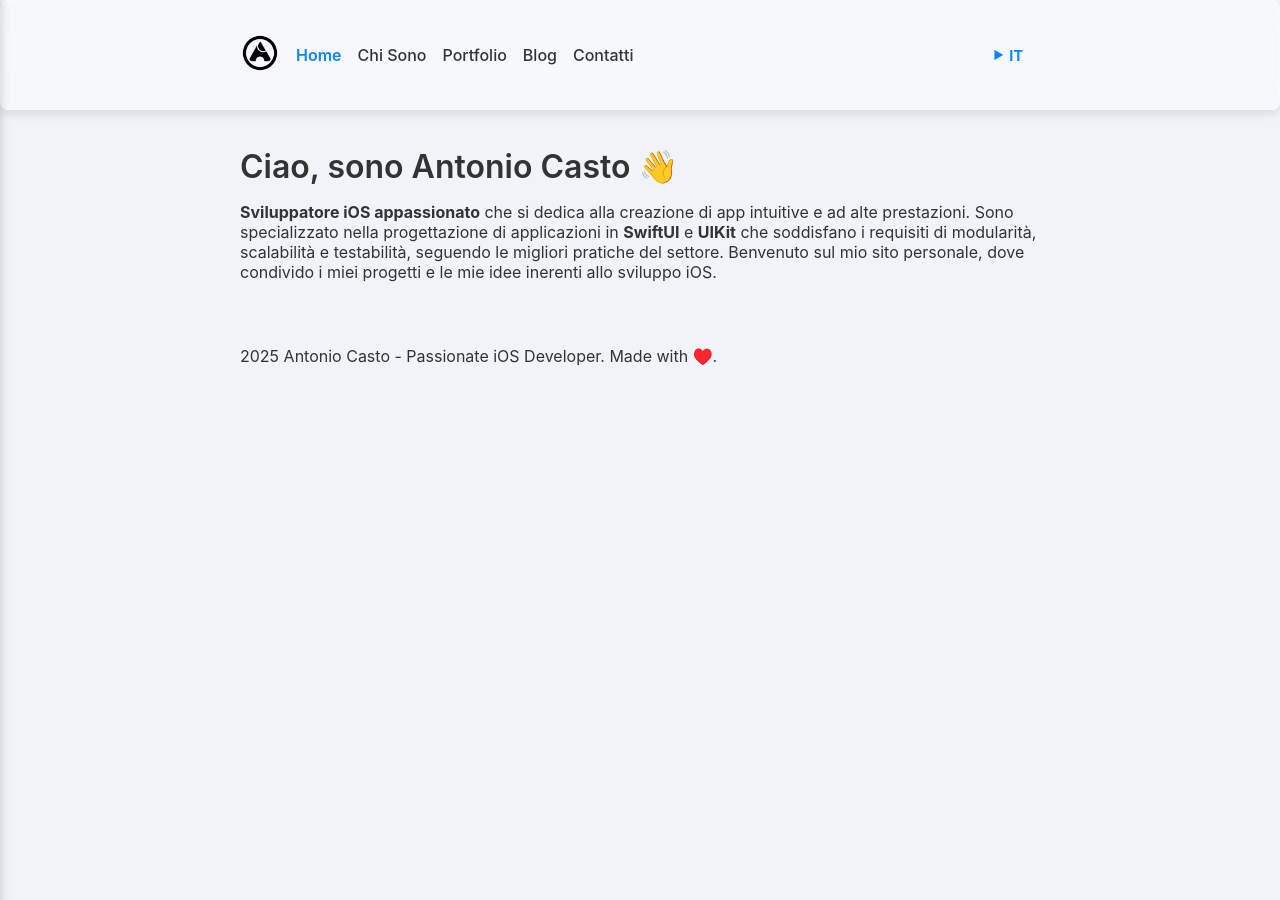
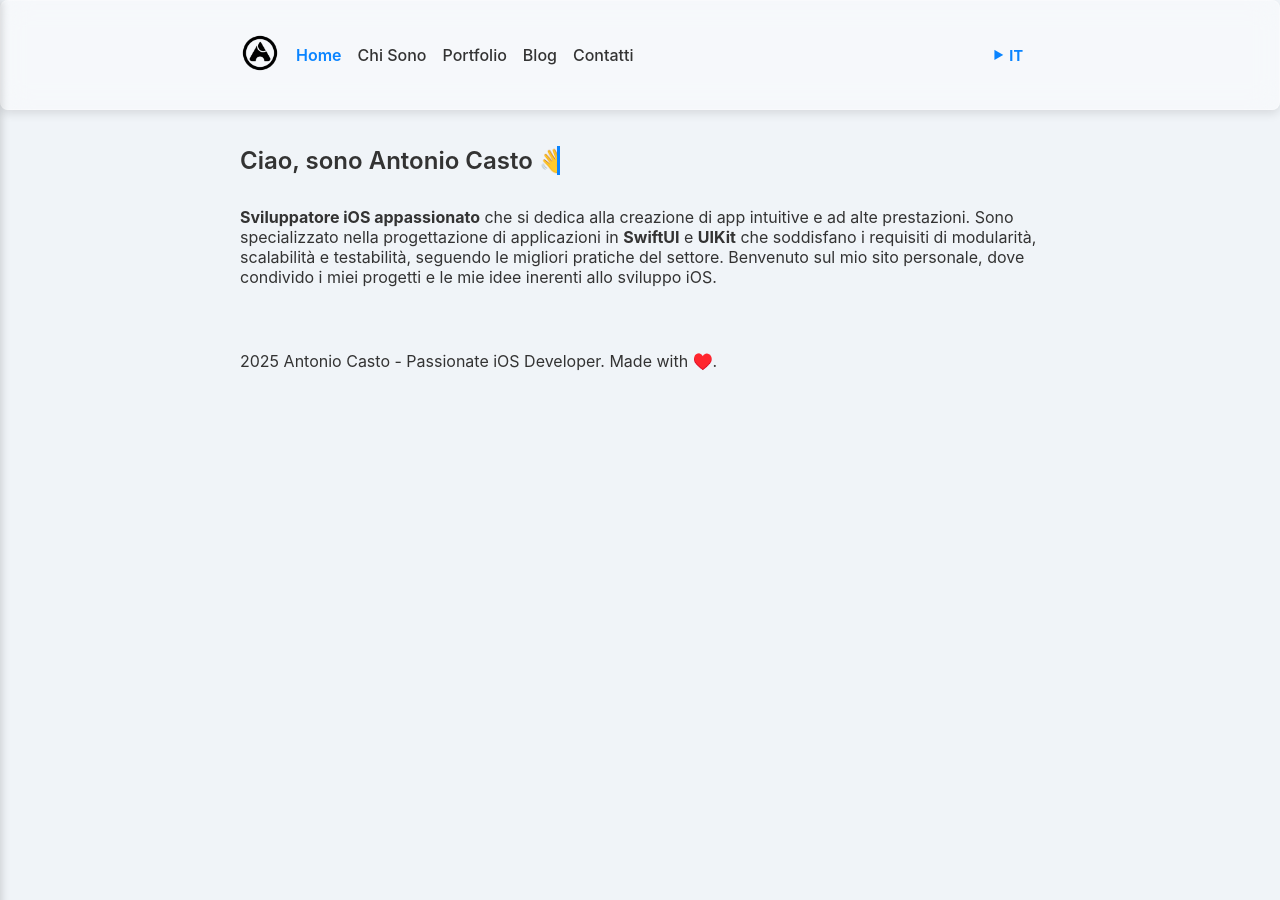
Before and after one commit to antoniocasto/acasto.dev, a Jekyll site: the page built from it/index.markdown, in a window 1280 px wide. Built offline with Jekyll 4.4.1, drawn with Linux system fonts in a browser that asks for light colours.

Commit message:
Add typewrite effect

```diff
--- a/_data/localization.yml
+++ b/_data/localization.yml
@@ -1,4 +1,6 @@
 en:
+  index:
+    welcome: Hi, I'm Antonio Casto 👋
   navigation:
     home: "Home"
     about: "About"
@@ -8,6 +10,8 @@
   post:
     published_on: "Published on"
 it:
+  index:
+    welcome: Ciao, sono Antonio Casto 👋
   navigation:
     home: "Home"
     about: "Chi Sono"
--- /dev/null
+++ b/_layouts/index.html
@@ -0,0 +1,8 @@
+---
+layout: default
+---
+<div class="terminal">
+    <h2 class="typing-animation">{{ site.data.localization[page.lang].index.welcome }}</h2>
+</div>
+
+{{ content }}
--- /dev/null
+++ b/_sass/_index.scss
@@ -0,0 +1,45 @@
+.terminal {
+    font-family: $font-stack;
+    text-align: left;
+    /* Assicura che il contenuto sia allineato a sinistra */
+}
+
+.typing-animation {
+    display: inline-block;
+    overflow: hidden;
+    white-space: nowrap;
+    width: 0;
+    border-right: 0.15em solid $primary-color;
+    /* Cursore in stile terminale */
+    animation: typing 1.5s steps(40, end) forwards, blink-caret 0.5s step-end infinite 1.5s;
+}
+
+/* Typing animation for it language */
+html[lang="it"] .typing-animation {
+    animation: typing-it 1.5s steps(40, end) forwards, blink-caret 0.5s step-end infinite 1.5s;
+}
+
+@keyframes typing-it {
+    from {
+        width: 0;
+    }
+
+    to {
+        width: 20ch;
+    }
+}
+
+/* Typing animation for en language */
+html[lang="en"] .typing-animation {
+    animation: typing-en 1.5s steps(120, end) forwards, blink-caret 0.5s step-end infinite 1.5s;
+}
+
+@keyframes typing-en {
+    from {
+        width: 0;
+    }
+
+    to {
+        width: 18ch;
+    }
+}
--- a/assets/css/style.scss
+++ b/assets/css/style.scss
@@ -8,5 +8,6 @@
 @import "layout";
 @import "components";
 @import "collection_item";
+@import "index";
 @import "about";
 @import "nav";
--- a/en/index.markdown
+++ b/en/index.markdown
@@ -1,11 +1,9 @@
 ---
-layout: default
+layout: index
 title: "Home"
 ref: "home"
 permalink: "/en/"
 ---
-# Hi, I'm Antonio Casto 👋
-
 **Passionate iOS Developer** dedicated to creating intuitive and high-performance apps.
 I specialize in designing applications in **SwiftUI** and **UIKit** that meet the requirements of modularity, scalability, and testability,
 following the industry’s best practices.
--- a/it/index.markdown
+++ b/it/index.markdown
@@ -1,11 +1,9 @@
 ---
-layout: default
+layout: index
 title: "Home"
 ref: "home"
 permalink: "/it/"
 ---
-# Ciao, sono Antonio Casto 👋
-
 **Sviluppatore iOS appassionato** che si dedica alla creazione di app intuitive e ad alte prestazioni.
 Sono specializzato nella progettazione di applicazioni in **SwiftUI** e **UIKit** che soddisfano i requisiti di modularità, scalabilità e testabilità, seguendo le migliori pratiche del settore.
 Benvenuto sul mio sito personale, dove condivido i miei progetti e le mie idee inerenti allo sviluppo iOS.
```
